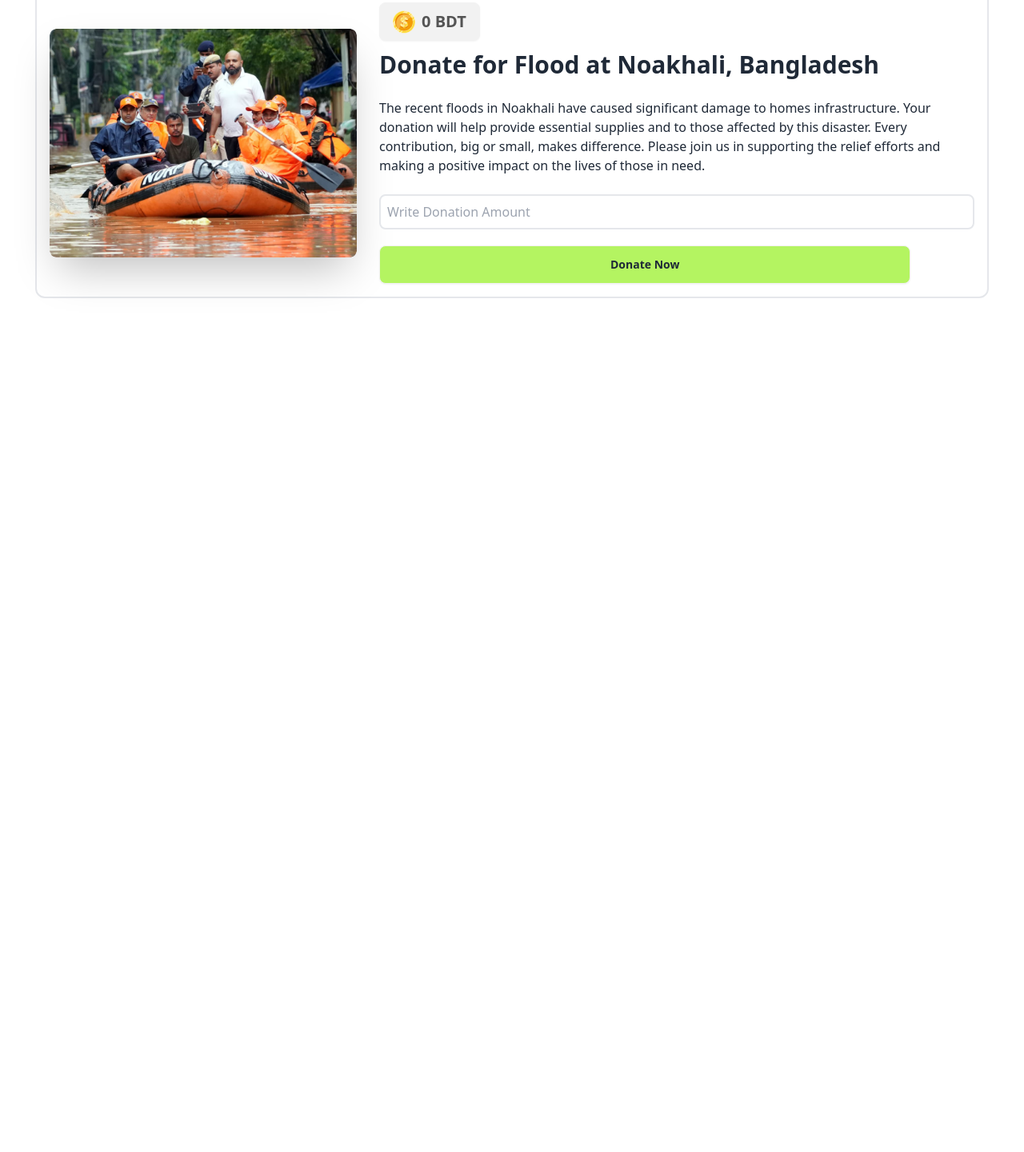
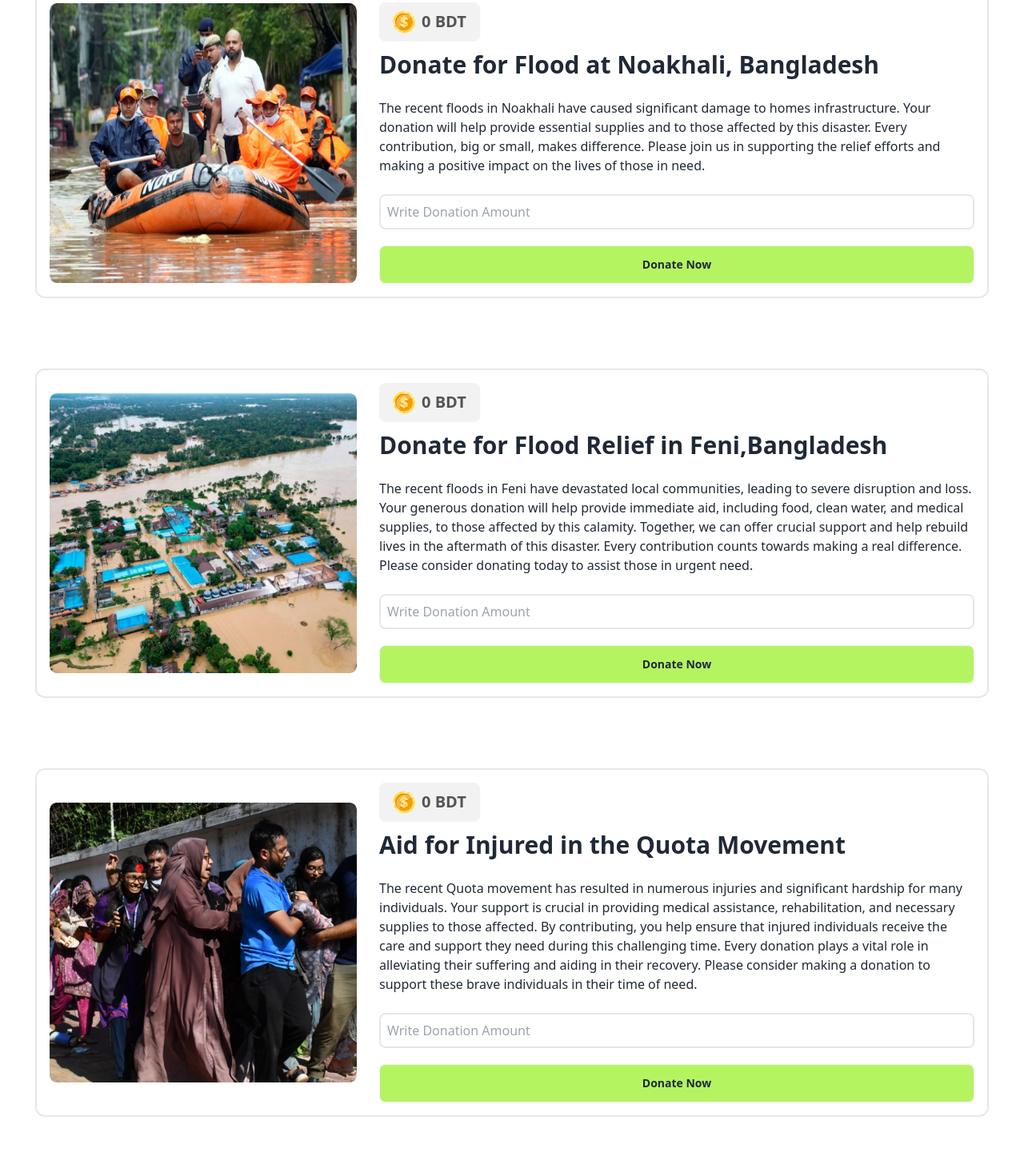
Before and after one commit to Sunil96150/Assignment-5, a plain HTML site: page index.html in a window 1280 px wide. Shown: the part 364-1805 px from the top of the page at 80% size. Before the commit the page ends 800 px from the top, so only its background shows below. Drawn offline with nearby package versions, Linux system fonts and the light colour scheme.

Commit message:
2nd commit

```diff
--- a/index.html
+++ b/index.html
@@ -23,8 +23,8 @@
 </script>
 <body>
     <header>
-        <nav class=" bg-yellow-50">
-            <div class="navbar bg-base-100 bg-yellow-50 md:px-16 px-3 pb-10 py-6  mx-auto">
+        <nav class=" bg-yellow-50 ">
+            <div class="navbar bg-base-100 bg-yellow-50 md:px-16 px-3 pb-10 py-6 max-w-screen-xl mx-auto">
                 <div class="navbar-start">
                  <button class="bg-bd_bt px-5 py-2 rounded-md font-bold">Blog</button>
                 </div>
@@ -45,12 +45,12 @@
     </header>
     <main>
       <!-- hero section-1 -->
-       <section class=" mx-auto md:p-10  lg:p-11 p-3  ">
+       <section class=" mx-auto  md:p-10  lg:p-11 p-3  ">
         <div class="hero bg-base-200 bg-white">
           <div class="hero-content flex-col gap-7 lg:flex-row border-2 rounded-xl ">
             <img
               src="assets/noakhali.png"
-              class="md:max-w-sm rounded-lg shadow-2xl" />
+              class="md:max-w-sm md:h-[350px]   rounded-lg" />
             <div>
               <button class="btn mb-3"><img src="assets/coin.png" alt="">
                 <p class="text-xl text-text_tk">0 BDT</p></button>
@@ -58,8 +58,48 @@
               <p class="py-6 tet-text_tk">
                 The recent floods in Noakhali have caused significant damage to homes  infrastructure. Your donation will help provide essential supplies and  to those affected by this disaster. Every contribution, big or small, makes  difference. Please join us in supporting the relief efforts and making a positive impact on the lives of those in need.
               </p>
-              <input type="text" placeholder="Write Donation Amount" class="w-full pr-32 mb-5 py-2 rounded-lg pl-2 border-2"><br>
-              <button class="btn bg-bd_bt md:px-72  px-32 font-bold">Donate Now</button>
+              <input type="text" placeholder="Write Donation Amount" class="w-full  mb-5 py-2 rounded-lg pl-2 border-2"><br>
+              <button class="btn bg-bd_bt w-full font-bold">Donate Now</button>
+            </div>
+          </div>
+        </div>
+       </section>
+       <!-- hero section-2 -->
+       <section class=" mx-auto  md:p-10  lg:p-11 p-3  ">
+        <div class="hero bg-base-200 bg-white">
+          <div class="hero-content flex-col gap-7 lg:flex-row border-2 rounded-xl ">
+            <img
+              src="assets/feni.png"
+              class="md:max-w-sm md:h-[350px]   rounded-lg" />
+            <div>
+              <button class="btn mb-3"><img src="assets/coin.png" alt="">
+                <p class="text-xl text-text_tk">0 BDT</p></button>
+              <h1 class="text-3xl font-bold">Donate for Flood Relief in Feni,Bangladesh</h1>
+              <p class="py-6 tet-text_tk">
+                The recent floods in Feni have devastated local communities, leading to severe disruption and loss. Your generous donation will help provide immediate aid, including food, clean water, and medical supplies, to those affected by this calamity. Together, we can offer crucial support and help rebuild lives in the aftermath of this disaster. Every contribution counts towards making a real difference. Please consider donating today to assist those in urgent need.
+              </p>
+              <input type="text" placeholder="Write Donation Amount" class="w-full  mb-5 py-2 rounded-lg pl-2 border-2"><br>
+              <button class="btn bg-bd_bt w-full font-bold">Donate Now</button>
+            </div>
+          </div>
+        </div>
+       </section>
+       <!-- hero section-3 -->
+       <section class=" mx-auto  md:p-10  lg:p-11 p-3  ">
+        <div class="hero bg-base-200 bg-white">
+          <div class="hero-content flex-col gap-7 lg:flex-row border-2 rounded-xl ">
+            <img
+              src="assets/quota-protest.png"
+              class="md:max-w-sm md:h-[350px]   rounded-lg" />
+            <div>
+              <button class="btn mb-3"><img src="assets/coin.png" alt="">
+                <p class="text-xl text-text_tk">0 BDT</p></button>
+              <h1 class="text-3xl font-bold">Aid for Injured in the Quota Movement</h1>
+              <p class="py-6 tet-text_tk">
+                The recent Quota movement has resulted in numerous injuries and significant hardship for many individuals. Your support is crucial in providing medical assistance, rehabilitation, and necessary supplies to those affected. By contributing, you help ensure that injured individuals receive the care and support they need during this challenging time. Every donation plays a vital role in alleviating their suffering and aiding in their recovery. Please consider making a donation to support these brave individuals in their time of need.
+              </p>
+              <input type="text" placeholder="Write Donation Amount" class="w-full  mb-5 py-2 rounded-lg pl-2 border-2"><br>
+              <button class="btn bg-bd_bt w-full font-bold">Donate Now</button>
             </div>
           </div>
         </div>
```
